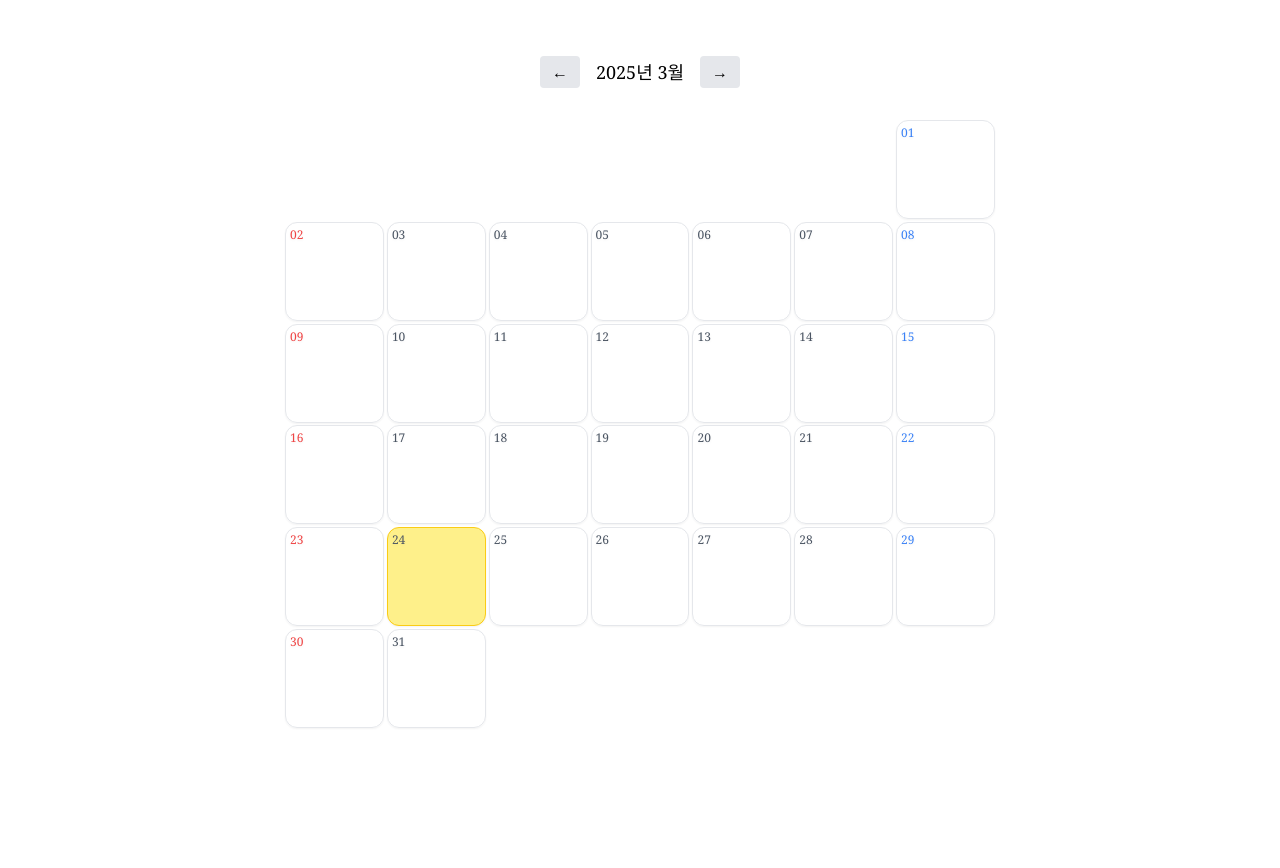
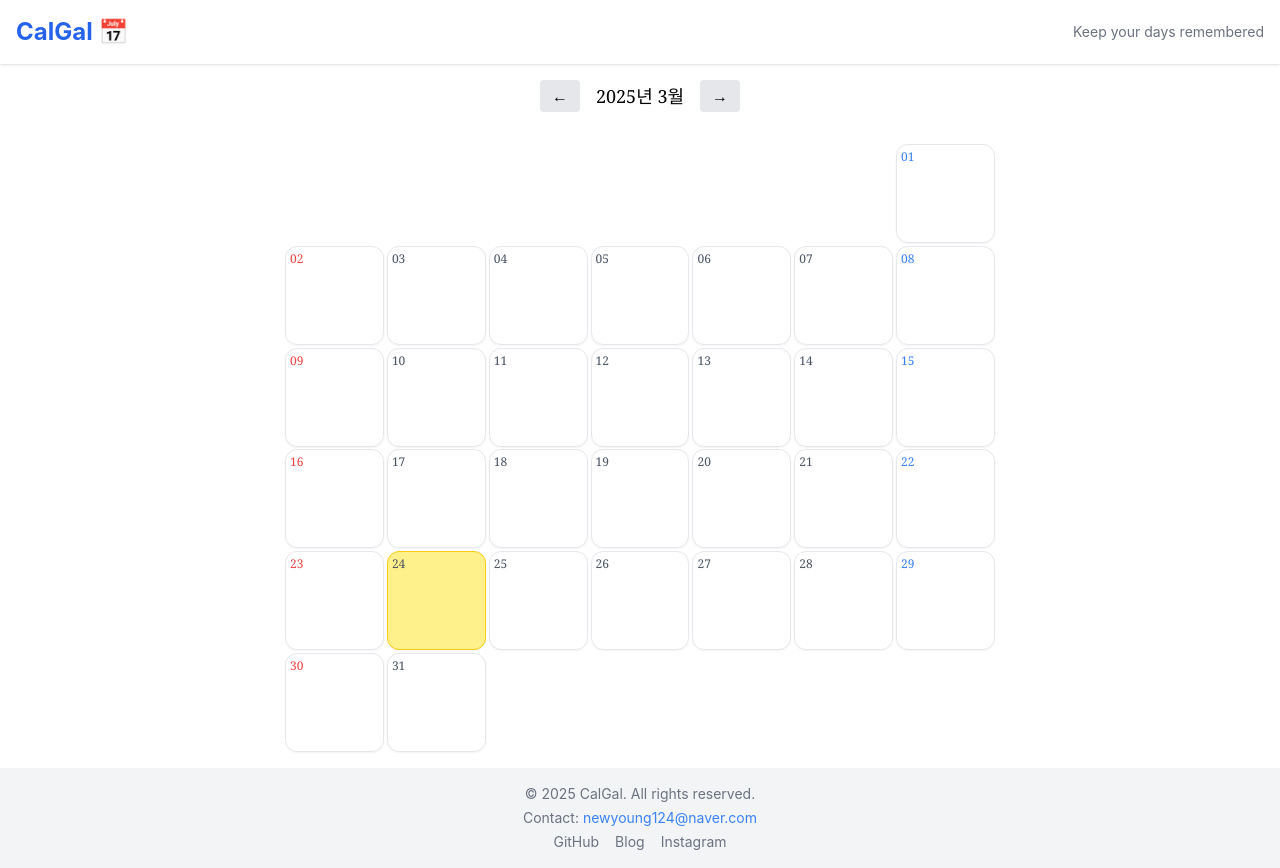
Before and after one commit to youngG124/cal-gal, a React (Create React App) app: page / in a window 1280 px wide. Before the commit the page ends 800 px from the top, so only its background shows below. Built offline with nearby package versions, Linux system fonts and the light colour scheme; no server answers.

Commit message:
header & footer

```diff
--- a/src/App.jsx
+++ b/src/App.jsx
@@ -2,8 +2,28 @@ import Calendar from "./Calendar.tsx";
 
 function App() {
   return (
-    <div className="min-h-screen flex items-center justify-center bg-white">
-      <Calendar />
+    <div className="min-h-screen flex flex-col bg-white">
+      {/* 헤더 */}
+      <header className="bg-white shadow p-4 flex items-center justify-between">
+        <div className="text-2xl font-bold text-blue-600">CalGal 📅</div>
+        <div className="text-sm text-gray-500">Keep your days remembered</div>
+      </header>
+
+      {/* 메인 콘텐츠 - Calendar */}
+      <main className="flex-grow flex items-center justify-center pt-4">
+        <Calendar />
+      </main>
+
+      {/* 푸터 */}
+      <footer className="bg-gray-100 text-center text-sm text-gray-500 p-4 space-y-1">
+        <div>&copy; 2025 CalGal. All rights reserved.</div>
+        <div>Contact: <a href="newyoung124@naver.com" className="text-blue-500 hover:underline">newyoung124@naver.com</a></div>
+        <div className="flex justify-center space-x-4 mt-1">
+          <a href="https://github.com/youngG124" target="_blank" rel="noopener noreferrer" className="hover:underline">GitHub</a>
+          <a href="https://blog.naver.com/newyoung124" target="_blank" rel="noopener noreferrer" className="hover:underline">Blog</a>
+          <a href="https://www.instagram.com/practicalsinn/" target="_blank" rel="noopener noreferrer" className="hover:underline">Instagram</a>
+        </div>
+      </footer>
     </div>
   );
 }
```
